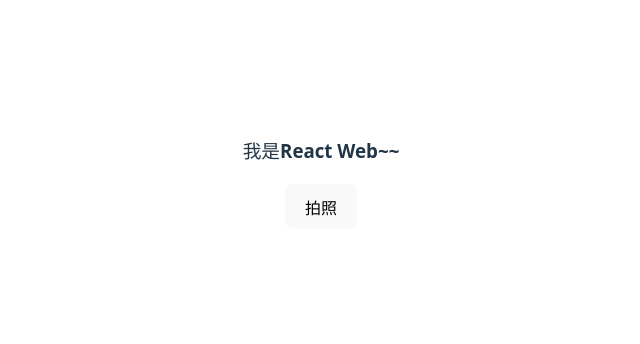
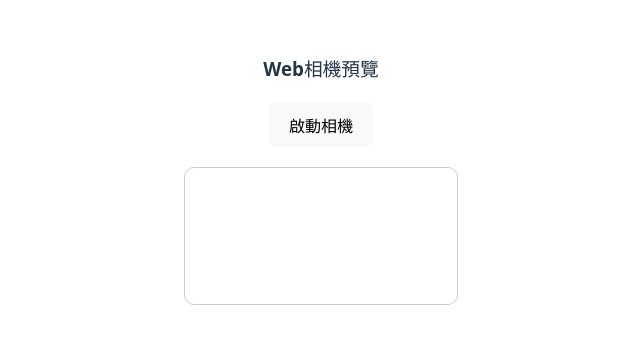
Before and after one commit to lucie0417/react-webview-test, a React (Vite) app: page /react-webview-test/camera in a window 1280 px wide. Shown: the part 226-570 px from the top of the page, without its empty margins (319-959 px from the left). Built offline with nearby package versions, Linux system fonts and the light colour scheme.

Commit message:
改用web瀏覽器內建相機功能

```diff
--- a/src/pages/Camera.tsx
+++ b/src/pages/Camera.tsx
@@ -1,41 +1,44 @@
-import { useEffect } from "react";
+import { useRef, useState } from "react";
 
 const Camera = () => {
-    useEffect(() => {
-        const handleMessage = (e: MessageEvent) => {
-            try {
-                const data = JSON.parse(e.data);
+    const videoRef = useRef<HTMLVideoElement>(null);
+    const [error, setError] = useState<string | null>(null);
 
-                if (data.status === 'sendPhoto') {
-                    alert(data.message);
-                }
-            } catch (error) {
-                console.error('訊息錯誤', error);
+    const startCamera = async () => {
+        try {
+            const stream = await navigator.mediaDevices.getUserMedia({
+                video: { facingMode: 'environment' }, // 'user' = 前鏡頭，'environment' = 後鏡頭
+                audio: false,
+            });
+
+            if (videoRef.current) {
+                videoRef.current.srcObject = stream;
+                videoRef.current.play();
             }
+        } catch (err) {
+            console.error('開啟相機失敗', err);
+            setError('無法開啟相機，請檢查權限或裝置支援度');
         }
-
-        window.addEventListener('message', handleMessage); // Init取得座標
-        document.addEventListener('message', handleMessage as EventListener); // For Android 特定系統使用
-
-        return () => {
-            window.removeEventListener('message', handleMessage);
-            document.removeEventListener('message', handleMessage as EventListener);
-        }
-    }, []);
-
-    const openCamera = () => {
-        const payload = {
-            action: 'openCamera',
-            payload: '開啟相機!',
-        };
-        (window as any).ReactNativeWebView?.postMessage(JSON.stringify(payload));
     }
 
     return (
-        <div>
-            <h3>我是React Web~~</h3>
+        <div style={{ textAlign: 'center', padding: '20px' }}>
+            <h3>Web相機預覽</h3>
 
-            <button onClick={openCamera}>拍照</button>
+            <button onClick={startCamera}>
+                啟動相機
+            </button>
+
+            {error && <p style={{ color: 'red' }}>{error}</p>}
+
+            <div style={{ marginTop: '20px' }}>
+                <video
+                    ref={videoRef}
+                    style={{ width: '90%', borderRadius: '10px', border: '1px solid #ccc' }}
+                    playsInline
+                    muted
+                />
+            </div>
         </div>
     )
 }
```
